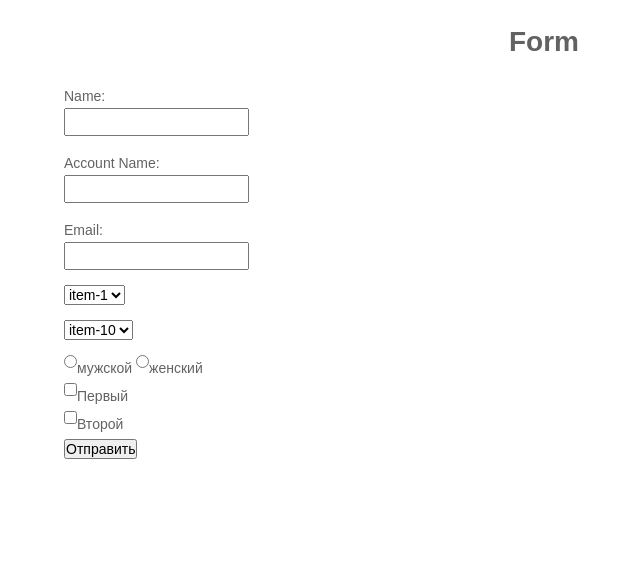
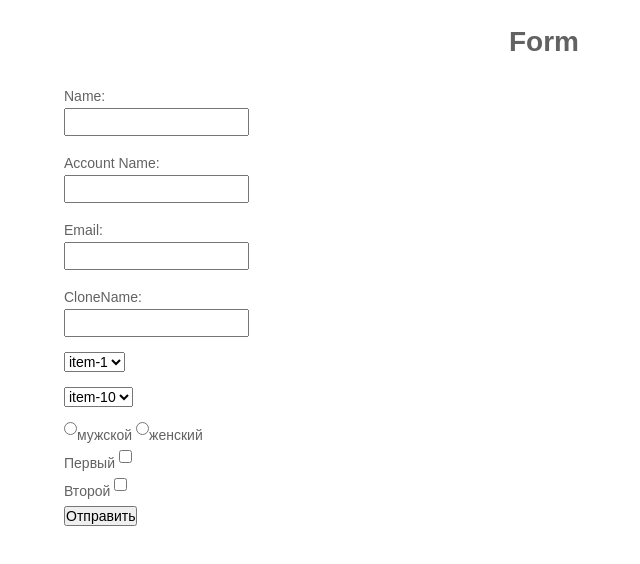
Before and after one commit to alex-rns/Homework-9, a plain HTML site: page index-3.html in a window 1280 px wide. Shown: the whole page, without its empty margins (96-736 px from the left). Drawn offline with nearby package versions, Linux system fonts and the light colour scheme.

Commit message:
2-nd page complete

```diff
--- a/index-3.html
+++ b/index-3.html
@@ -20,12 +20,18 @@
       <input class="form-name" type="text" name="user">
     </label>
 
+
+
     <label>Account Name:
       <input class="form-account" type="text" name="user-acc">
     </label>
 
     <label>Email:
       <input class="form-password" type="password" name="user-pass">
+    </label>
+
+    <label>CloneName:
+      <input class="form-clone-name" type="text" name="clone-user">
     </label>
 
 
@@ -52,12 +58,12 @@
     </label>
 
 
-    <label class="display">
-      <input class="inline" type="checkbox" name="weekend" value="first"/>Первый
+    <label class="display">Первый
+      <input class="inline" type="checkbox" name="option" value="first"/>
     </label>
 
-    <label>
-      <input class="inline" type="checkbox" name="weekend" value="second"/>Второй
+    <label>Второй
+      <input class="inline" type="checkbox" name="option" value="second"/>
     </label>
 
     <input type="submit" name="submit" value="Отправить"/>
--- a/js/commonJs.js
+++ b/js/commonJs.js
@@ -196,13 +196,15 @@ $(document).ready(function () {
 
     /*---------------------- index-3 -----------------------*/
     $('input, select').change(function () {
-        console.log($(this).val)
+        console.log($(this).val())
     });
 
     $('form').on('submit', function (e) {
         e.preventDefault();
+        console.log($(this).serialize())
+    });
 
-        console.log($(this).serialize())
+    $('.form-name').change(function () {
+        $('.form-clone-name').val($(this).val())
     })
-
 });
```
